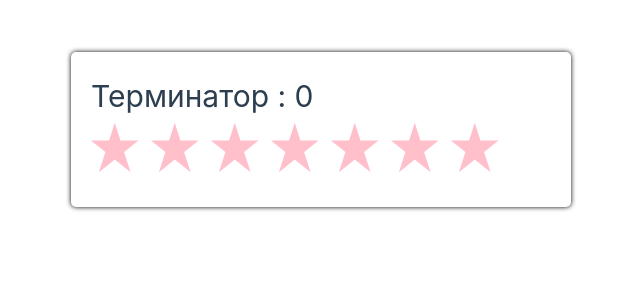
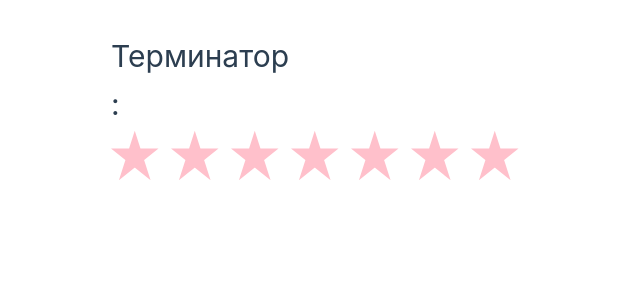
Before and after one commit to AnatolyRrr/star-rating-vue, a Vue app: page / in a window 1280 px wide. Shown: the top 300 px of the page, without its empty margins (319-959 px from the left). Built offline with nearby package versions, Linux system fonts and the light colour scheme.

Commit message:
added v-slot for title

```diff
--- a/src/App.vue
+++ b/src/App.vue
@@ -1,12 +1,15 @@
 <template>
-   <StarRating
-      nameRating="Терминатор"
+   <star-rating
       :totalStars= 7
       :sizeStars= 60
       activeColor="red"
       inactiveColor="pink"
       :readonly="true"
-   />
+   >
+      <template #default>
+         <h1>Терминатор</h1>
+      </template>
+   </star-rating>
 </template>
 
 <script setup lang="ts">
--- a/src/components/StarRating.vue
+++ b/src/components/StarRating.vue
@@ -1,6 +1,13 @@
 <template>
-   <div class="container">
-      <h1>{{nameRating}} : {{activeStar}}</h1>
+   <div class="star-rating">
+      <div class="star-rating__info">
+
+         <slot>
+            <h1>Название рейтинга</h1>
+         </slot>
+
+         <h1 class="star-rating__total">: {{selectedRating}}</h1>
+      </div>
 
       <div class="stars">
          <svg
```
